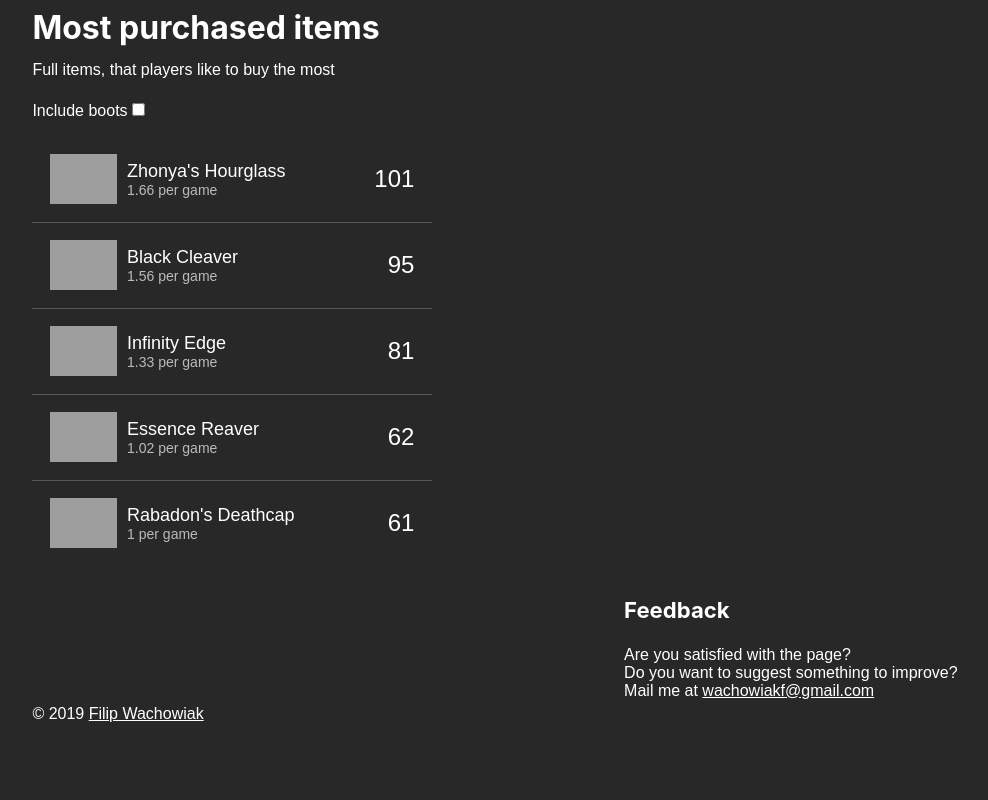
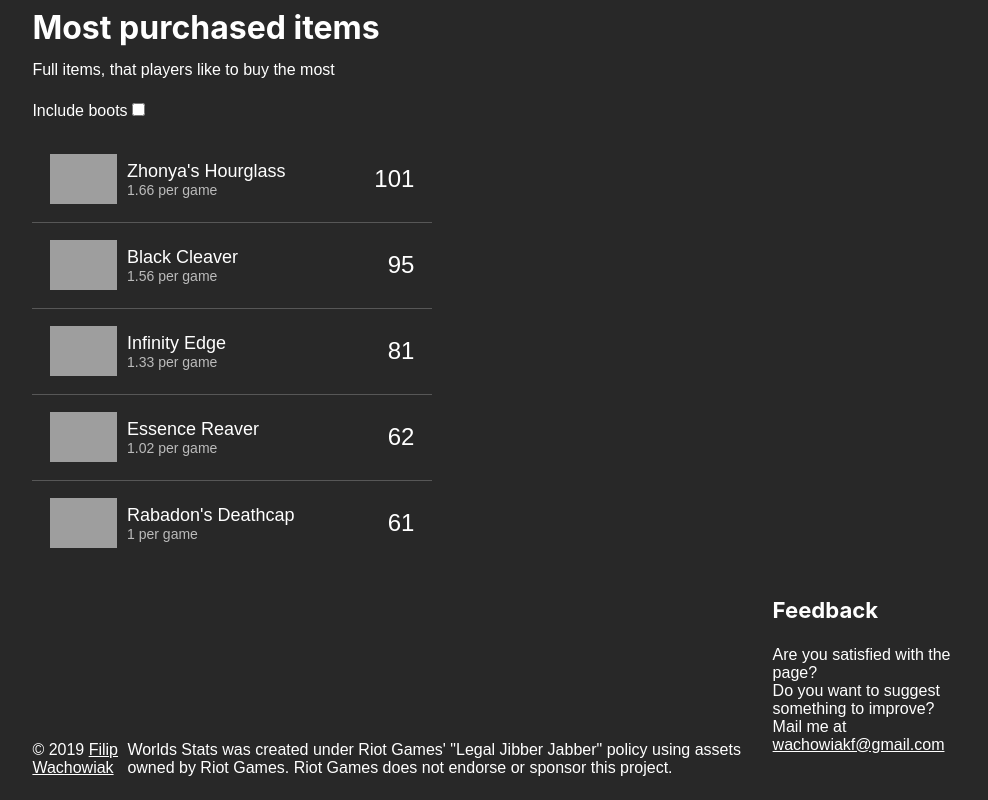
Before and after one commit to filipw01/worldsstats, a Gatsby site: page / in a window 1280 px wide. Shown: the part 2056-2856 px from the top of the page, without its empty margins (145-1133 px from the left). Before the commit the page ends 2802 px from the top, so only its background shows below. Built offline with nearby package versions, Linux system fonts and the light colour scheme; Gatsby itself is replaced by a stand-in of ours; grey boxes are pictures that could not be loaded.

Commit message:
Add local notice

```diff
--- a/src/components/layout.js
+++ b/src/components/layout.js
@@ -66,6 +66,11 @@
             </a>
           </div>
           <div>
+            Worlds Stats was created under Riot Games' "Legal
+            Jibber Jabber" policy using assets owned by Riot Games. Riot Games
+            does not endorse or sponsor this project.
+          </div>
+          <div>
             <h3>Feedback</h3>
             <p>
               Are you satisfied with the page?
```
